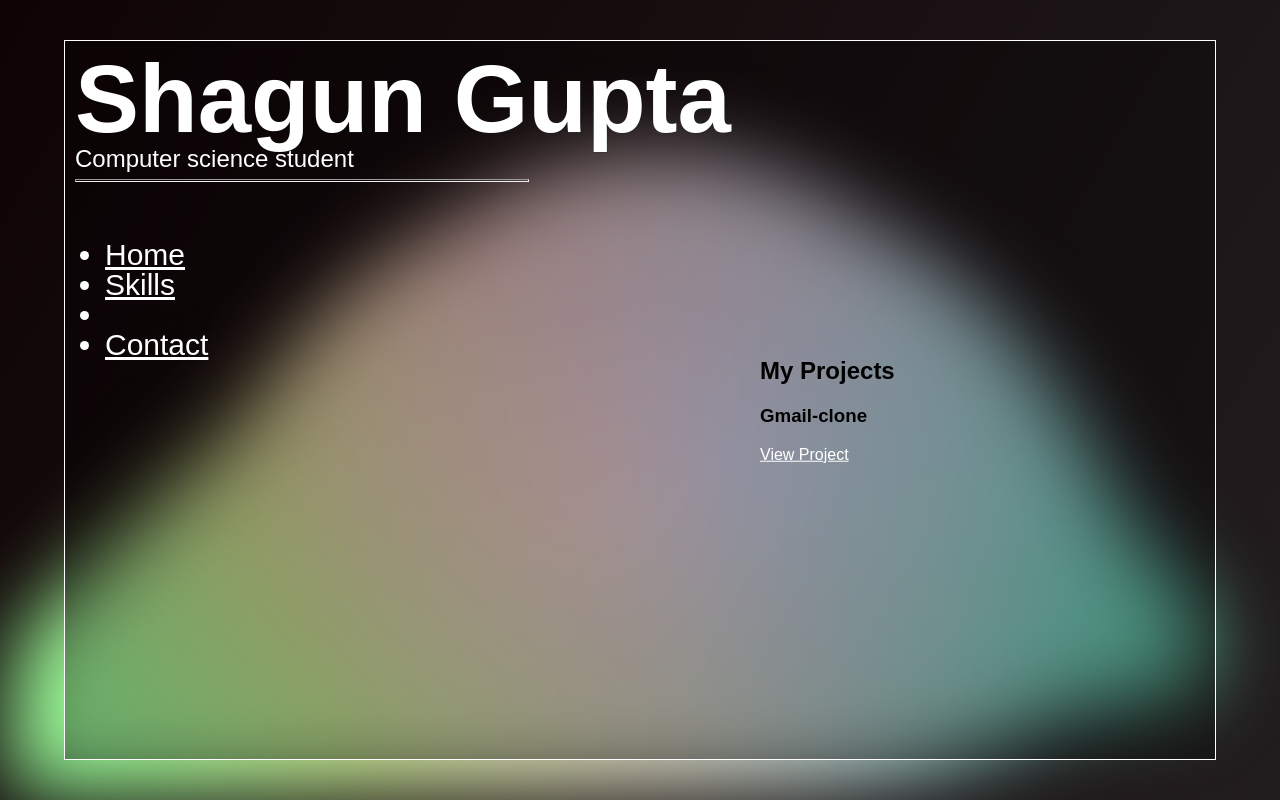
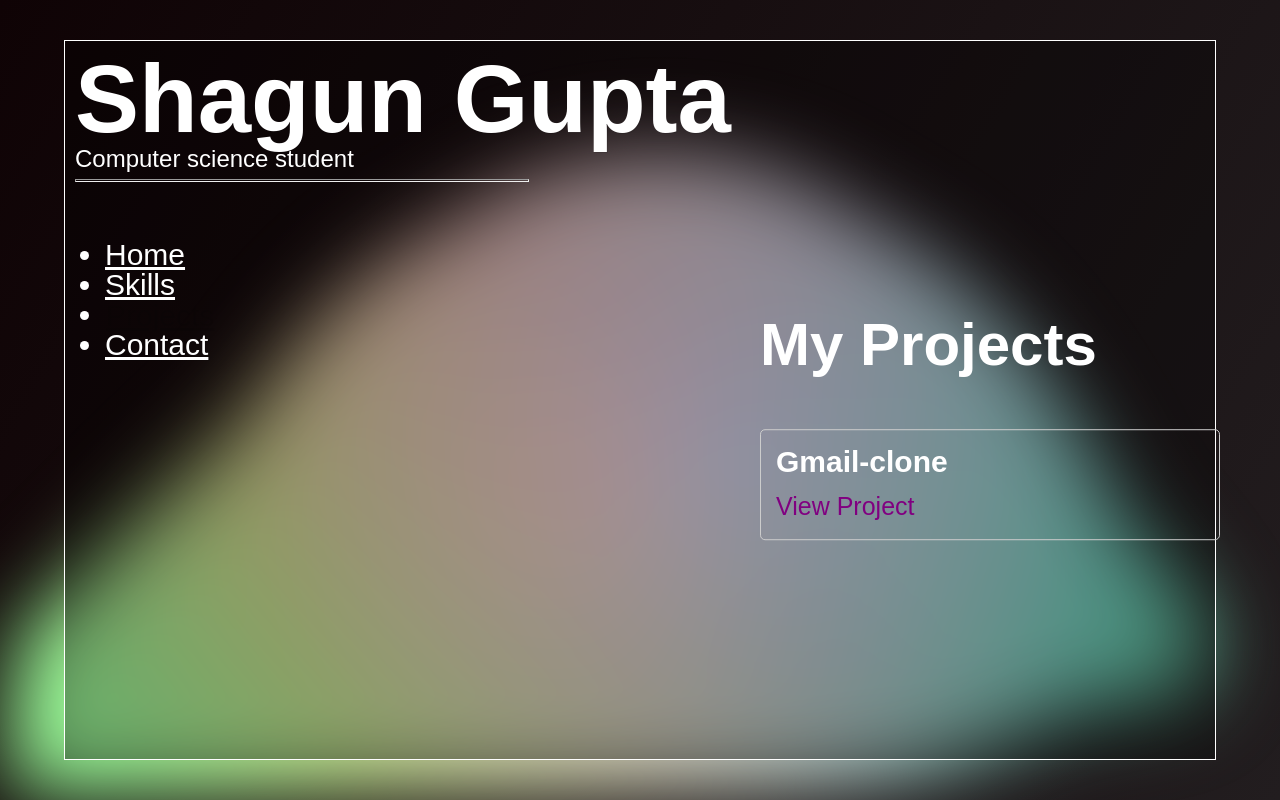
Before and after one commit to Shagungupta7/Porfolio, a website built with Vite: page index.html in a window 1280 px wide. Both pictures are taken after a click on the link "Projects". Built offline with nearby package versions, Linux system fonts and the light colour scheme; a web font is replaced by a local one.

Commit message:
Update style.scss

```diff
--- a/src/style.scss
+++ b/src/style.scss
@@ -164,6 +164,44 @@ ul li a.active {
 
 .contact-link:hover {
   color: purple;
+  text-decoration: underline;
+}
+
+.projects {
+  padding: 0;
+  font-size: 40px;
+  color: white;
+}
+
+.project-list {
+  display: flex;
+  flex-direction: column;
+  gap: 10px;
+}
+
+.project {
+  border: 1px solid #ccc;
+  padding: 15px;
+  border-radius: 5px;
+}
+
+.project h3 {
+  margin: 0;
+  font-size: 30px;
+  color: white;
+}
+
+.project p {
+  margin: 5px 0;
+}
+
+.project a {
+  color: purple;
+  text-decoration: none;
+  font-size: 25px;
+}
+
+.project a:hover {
   text-decoration: underline;
 }
 
```
